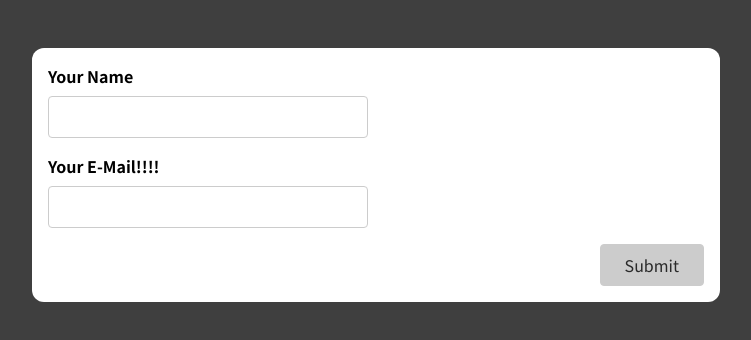
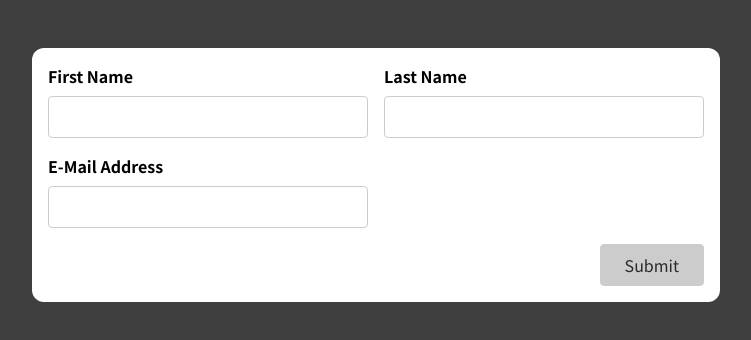
Before and after one commit to eededeedencohen/UserInputValidation, a React (Create React App) app: page / in a window 1280 px wide. Shown: the top 340 px of the page, without its empty margins (264-1015 px from the left). Built offline with nearby package versions, Linux system fonts and the light colour scheme.

Commit message:
Final Step

```diff
--- a/src/App.js
+++ b/src/App.js
@@ -1,9 +1,11 @@
-import SimpleInput from './components/SimpleInput';
+// import SimpleInput from './components/SimpleInput';
+import BasicForm from './components/BasicForm';
 
 function App() {
   return (
     <div className="app">
-      <SimpleInput />
+      {/* <SimpleInput />  */}
+      <BasicForm />
     </div>
   );
 }
--- a/src/components/BasicForm.js
+++ b/src/components/BasicForm.js
@@ -1,22 +1,101 @@
+import useInput from "../hooks/use-input";
+
+const isNotEmpty = (value) => value.trim() !== "";
+const isEmail = (value) => value.includes("@");
+
 const BasicForm = (props) => {
+  const {
+    value: firstNameValue,
+    isValid: firstNameIsValid,
+    hasError: firstNameHasError,
+    valueChangeHandler: firstNameChangedHandler, // same as valueChangeHandler: valueChangeHandler
+    inputBlurHandler: firstNameBlurHandler, // same as inputBlurHandler: inputBlurHandler
+    reset: resetFirstName,
+  } = useInput(isNotEmpty);
+
+  const {
+    value: lastNameValue,
+    isValid: lastNameIsValid,
+    hasError: lastNameHasError,
+    valueChangeHandler: lastNameChangedHandler, // same as valueChangeHandler: valueChangeHandler
+    inputBlurHandler: lastNameBlurHandler, // same as inputBlurHandler: inputBlurHandler
+    reset: resetLastName,
+  } = useInput(isNotEmpty);
+
+  const {
+    value: emailValue,
+    isValid: emailIsValid,
+    hasError: emailHasError,
+    valueChangeHandler: emailChangedHandler, // same as valueChangeHandler: valueChangeHandler
+    inputBlurHandler: emailBlurHandler, // same as inputBlurHandler: inputBlurHandler
+    reset: resetEmail,
+  } = useInput(isEmail);
+
+  let formIsValid = false;
+  if (firstNameIsValid && lastNameIsValid && emailIsValid) {
+    formIsValid = true;
+  }
+
+  const submitHandler = (event) => {
+    event.preventDefault();
+
+    if (!formIsValid) {
+      return;
+    };
+    console.log("Submitted!");
+    console.log(firstNameValue);
+    console.log(lastNameValue);
+    console.log(emailValue);
+
+    resetFirstName();
+    resetLastName();
+    resetEmail();
+
+  }
+
+  const firstNaneClasses = firstNameHasError? 'form-control invalid' : 'form-control';
+  const lastNameClasses = lastNameHasError? 'form-control invalid' : 'form-control';
+  const emailClasses = emailHasError? 'form-control invalid' : 'form-control';
+
   return (
-    <form>
-      <div className='control-group'>
-        <div className='form-control'>
-          <label htmlFor='name'>First Name</label>
-          <input type='text' id='name' />
+    <form onSubmit={submitHandler}>
+      <div className="control-group">
+        <div className={firstNaneClasses}>
+          <label htmlFor="name">First Name</label>
+          <input
+            type="text"
+            id="name"
+            value={firstNameValue}
+            onChange={firstNameChangedHandler}
+            onBlur={firstNameBlurHandler}
+          />
+          {firstNameHasError &&<p className="error-text">Please enter a first name.</p>}
         </div>
-        <div className='form-control'>
-          <label htmlFor='name'>Last Name</label>
-          <input type='text' id='name' />
+        <div className={lastNameClasses}>
+          <label htmlFor="name">Last Name</label>
+          <input
+          type="text"
+          id="name"
+          value={lastNameValue}
+          onChange={lastNameChangedHandler}
+          onBlur={lastNameBlurHandler}
+          />
+          {lastNameHasError && <p className="error-text">Please enter a last name</p>}
         </div>
       </div>
-      <div className='form-control'>
-        <label htmlFor='name'>E-Mail Address</label>
-        <input type='text' id='name' />
+      <div className={emailClasses}>
+        <label htmlFor="name">E-Mail Address</label>
+        <input
+        type="text"
+        id="name"
+        value={emailValue}
+        onChange={emailChangedHandler}
+        onBlur={emailBlurHandler}
+        />
+        {emailHasError && <p className="error-text">Please enter a valid email address.</p>}
       </div>
-      <div className='form-actions'>
-        <button>Submit</button>
+      <div className="form-actions">
+        <button disabled={!formIsValid}>Submit</button>
       </div>
     </form>
   );
--- a/src/components/SimpleInput.js
+++ b/src/components/SimpleInput.js
@@ -1,45 +1,32 @@
-import { useState } from 'react';
+import useInput from '../hooks/use-input';
 
 const SimpleInput = (props) => {
+  const {
+    value: enteredName,
+    isValid: enteredNameIsValid,
+    hasError: nameInputHasError,
+    valueChangeHandler: nameChangedHandler,
+    inputBlurHandler: nameBlurHandler,
+    reset: resetNameInput,
+  } = useInput((value) => value.trim() !== '');
 
-  const [enteredName, setEnteredName] = useState('');
-  const [enteredNameTouched, setEnteredNameTouched] = useState(false);
-
-  const [enteredEmail, setEnteredEmail] = useState('');
-  const [enteredEmailTouched, setEnteredEmailTouched] = useState(false);
-
-  const enteredNameIsValid = enteredName.trim() !== '';
-  const nameInputIsInvalid = !enteredNameIsValid && enteredNameTouched;
-
-  const enteredEmailIsValid = enteredEmail.includes('@');
-  const enteredEmailIsInvalid = !enteredEmailIsValid && enteredEmailTouched;
+  const {
+    value: enteredEmail,
+    isValid: enteredEmailIsValid,
+    hasError: emailInputHasError,
+    valueChangeHandler: emailChangeHandler,
+    inputBlurHandler: emailBlurHandler,
+    reset: resetEmailInput,
+  } = useInput((value) => value.includes('@'));
 
   let formIsValid = false;
 
   if (enteredNameIsValid && enteredEmailIsValid) {
-    formIsValid = true;// if both are true, form is valid
+    formIsValid = true;
   }
-
-  const nameInputChangeHandler = (event) => {
-    setEnteredName(event.target.value);
-  };
-
-  const emailInputChangeHandler = (event) => {
-    setEnteredEmail(event.target.value);
-  };
-
-  const nameInputBlurHandler = (event) => {
-    setEnteredNameTouched(true);
-  };
-
-  const emailInputBlurHandler = (event) => {
-    setEnteredEmailTouched(true);
-  };
 
   const formSubmissionHandler = (event) => {
     event.preventDefault();
-
-    setEnteredNameTouched(true);
 
     if (!enteredNameIsValid) {
       return;
@@ -48,18 +35,15 @@
     console.log(enteredName);
 
     // nameInputRef.current.value = ''; => NOT IDEAL, DON'T MANIPULATE THE DOM
-    setEnteredName('');
-    setEnteredNameTouched(false);
-
-    setEnteredEmail('');
-    setEnteredEmailTouched(false);
+    resetNameInput();
+    resetEmailInput();
   };
 
-  const nameInputClasses = nameInputIsInvalid
+  const nameInputClasses = nameInputHasError
     ? 'form-control invalid'
     : 'form-control';
 
-  const emailInputClasses = enteredEmailIsInvalid
+  const emailInputClasses = emailInputHasError
     ? 'form-control invalid'
     : 'form-control';
 
@@ -70,25 +54,25 @@
         <input
           type='text'
           id='name'
-          onChange={nameInputChangeHandler}
-          onBlur={nameInputBlurHandler}
+          onChange={nameChangedHandler}
+          onBlur={nameBlurHandler}
           value={enteredName}
         />
-        {nameInputIsInvalid && (
-          <p className='error-text'>Name must not be empty!.</p>
+        {nameInputHasError && (
+          <p className='error-text'>Name must not be empty.</p>
         )}
       </div>
       <div className={emailInputClasses}>
-        <label htmlFor='email'>Your E-Mail!!!!</label>
+        <label htmlFor='email'>Your E-Mail</label>
         <input
           type='email'
           id='email'
-          onChange={emailInputChangeHandler}
-          onBlur={emailInputBlurHandler}
+          onChange={emailChangeHandler}
+          onBlur={emailBlurHandler}
           value={enteredEmail}
         />
-        {enteredEmailIsInvalid && (
-          <p className='error-text'>Please enter a valid email!!!.</p>
+        {emailInputHasError && (
+          <p className='error-text'>Please enter a valid email.</p>
         )}
       </div>
       <div className='form-actions'>
--- a/src/hooks/use-input.js
+++ b/src/hooks/use-input.js
@@ -4,8 +4,33 @@
  ===========================================*/
 import { useState } from "react";
 
-const useInput = () => {
+const useInput = (validateValue) => {
   const [enteredValue, setEnteredValue] = useState("");
   const [isTouched, setIsTouched] = useState(false);
+
+  const valueIsValid = validateValue(enteredValue);
+  const hasError = !valueIsValid && isTouched;
+
+  const valueChangeHandler = (event) => {
+    setEnteredValue(event.target.value);
+  };
+
+  const inputBlurHandler = (event) => {
+    setIsTouched(true);
+  };
+
+  const reset = () => {
+    setEnteredValue("");
+    setIsTouched(false);
+  };
+
+  return {
+    value: enteredValue,
+    hasError, // same as haeError: haeError
+    isValid:valueIsValid,
+    valueChangeHandler,
+    inputBlurHandler,
+    reset
+  };
 };
 export default useInput;
```
Also changed, not shown: 7 other files (tests, documents, lock files or other folders).
